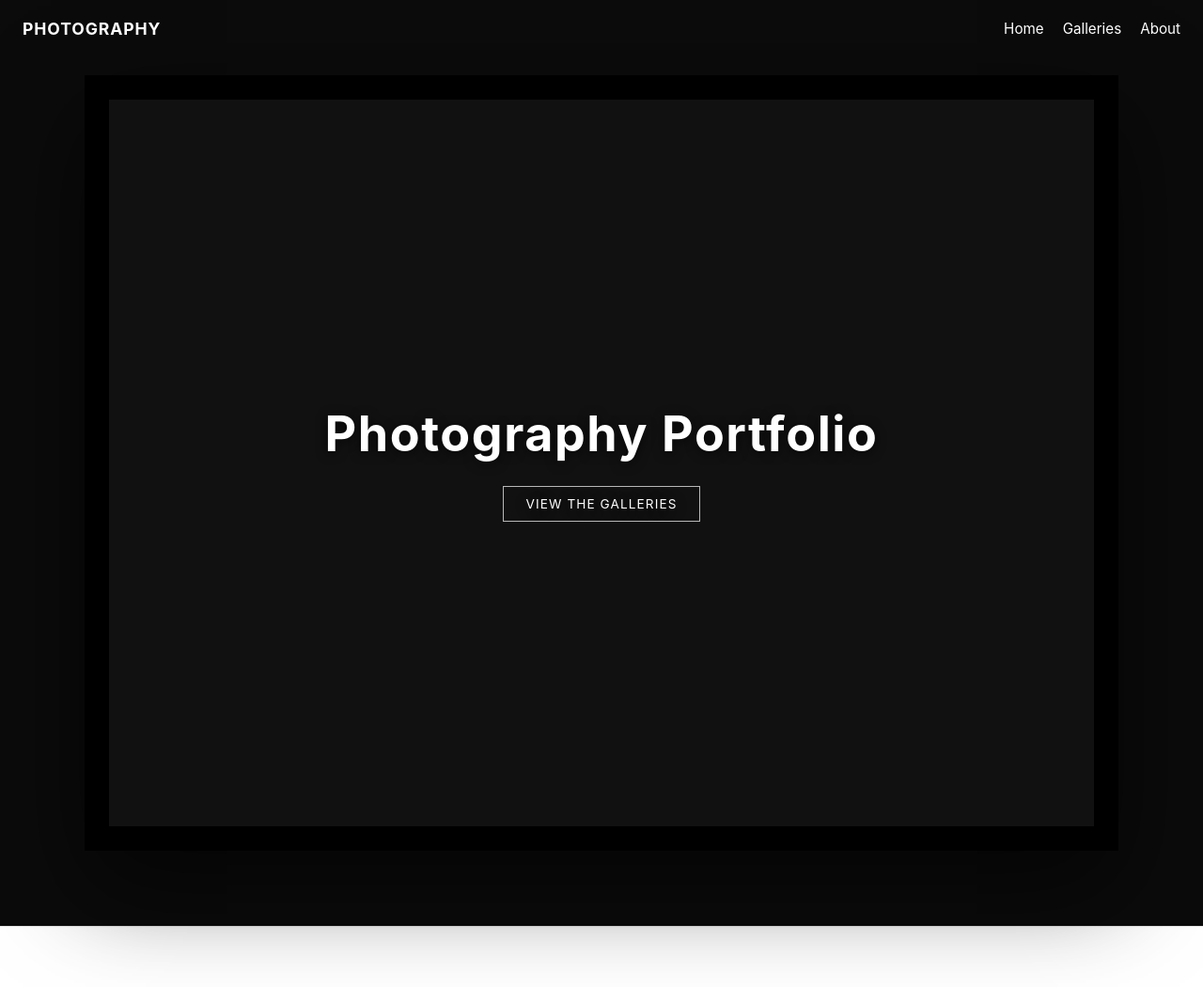
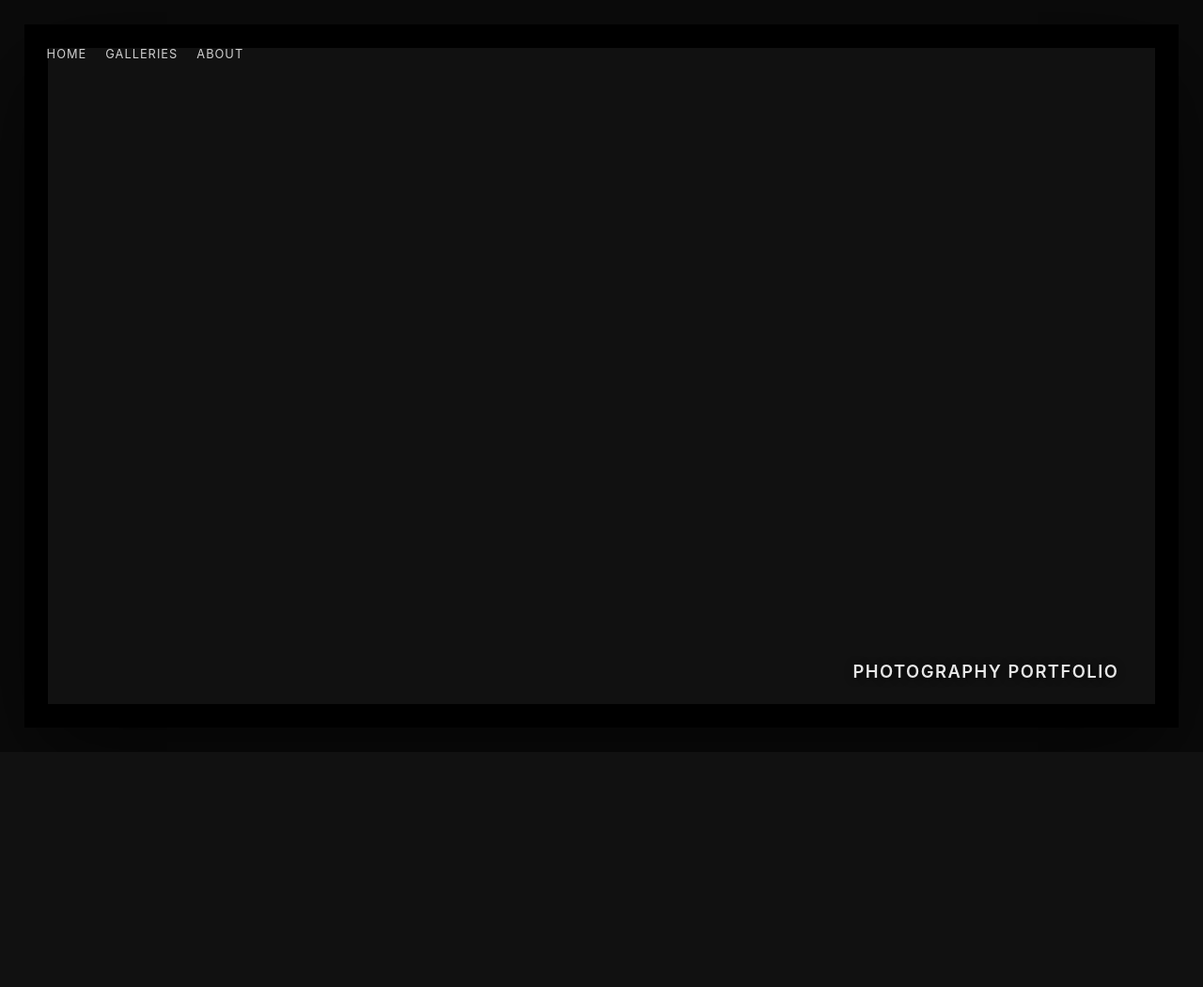
Before and after one commit to EdiAnderegg/PhotoBlog, a Django app: page / in a window 1280 px wide. Shown: the whole page at 94% size. After the commit the page ends 774 px from the top, so only its background shows below. Run offline with Django 5.2, Linux system fonts and the light colour scheme; data that the repository does not hold is empty.

Commit message:
Fix hero image cropping and make homepage a full-bleed framed photo
Homepage now fills the viewport edge-to-edge with no scroll, no
header/footer, and images use contain sizing so heads and portrait
shots are never cropped regardless of viewport size. Nav moved into
the frame's top-left corner, the photographer's name now sits as a
signed-photo signature in the bottom-right of the image, and the
whole site adopts a dark palette to match.

Co-Authored-By: Claude Sonnet 5 <noreply@anthropic.com>

```diff
--- a/portfolio/static/portfolio/css/site.css
+++ b/portfolio/static/portfolio/css/site.css
@@ -1,8 +1,8 @@
 :root {
-    --color-bg: #ffffff;
-    --color-text: #1a1a1a;
-    --color-muted: #6b6b6b;
-    --color-border: #e5e5e5;
+    --color-bg: #0d0d0d;
+    --color-text: #f2f2f2;
+    --color-muted: #a3a3a3;
+    --color-border: rgba(255, 255, 255, 0.12);
     --color-dark-bg: #0b0b0b;
     --color-dark-text: #f2f2f2;
     --font-family: -apple-system, "Segoe UI", Roboto, Helvetica, Arial, sans-serif;
@@ -35,18 +35,17 @@ a {
     align-items: center;
     justify-content: space-between;
     padding: 1.25rem 1.5rem;
-    position: absolute;
-    top: 0;
-    left: 0;
-    right: 0;
-    z-index: 10;
-    color: #fff;
+    color: var(--color-text);
+    border-bottom: 1px solid var(--color-border);
 }
 
-body:not(.has-hero) .site-header {
-    position: static;
-    color: var(--color-text);
-    border-bottom: 1px solid var(--color-border);
+body.has-hero .site-header,
+body.has-hero .site-footer {
+    display: none;
+}
+
+body.has-hero {
+    overflow: hidden;
 }
 
 .site-header__brand {
@@ -70,74 +69,80 @@ body:not(.has-hero) .site-header {
 /* Hero */
 
 .hero {
-    min-height: 100vh;
+    height: 100vh;
+    height: 100dvh;
     display: flex;
     align-items: center;
     justify-content: center;
     background: var(--color-dark-bg);
-    padding: 5rem 1.5rem;
+    padding: clamp(0.75rem, 2vw, 2rem);
+    overflow: hidden;
 }
 
 .hero-frame {
     position: relative;
-    width: min(92vw, 1100px);
-    aspect-ratio: 4 / 3;
+    display: flex;
+    flex-direction: column;
+    width: 100%;
+    height: 100%;
     background: #000;
     padding: clamp(0.75rem, 2vw, 2rem);
     box-shadow: 0 40px 100px rgba(0, 0, 0, 0.6);
 }
 
+.hero-frame__nav {
+    position: absolute;
+    top: clamp(0.75rem, 2vw, 1.5rem);
+    left: clamp(0.75rem, 2vw, 1.5rem);
+    z-index: 10;
+    display: flex;
+    gap: 1.25rem;
+}
+
+.hero-frame__nav a {
+    text-decoration: none;
+    font-size: 0.8rem;
+    text-transform: uppercase;
+    letter-spacing: 0.08em;
+    color: rgba(255, 255, 255, 0.8);
+    transition: color 0.2s ease;
+}
+
+.hero-frame__nav a:hover {
+    color: #fff;
+}
+
 .hero-frame__inner {
     position: relative;
+    flex: 1;
     width: 100%;
-    height: 100%;
     overflow: hidden;
     background: #111;
 }
 
 .hero-layer {
     position: absolute;
-    inset: -8%;
-    background-size: cover;
+    inset: 0;
+    background-size: contain;
+    background-repeat: no-repeat;
     background-position: center;
     will-change: transform;
     transition: transform 0.2s ease-out;
 }
 
-.hero-frame__content {
-    position: relative;
-    height: 100%;
-    display: flex;
-    flex-direction: column;
-    align-items: center;
-    justify-content: center;
-    gap: 1.5rem;
-    text-align: center;
-    color: #fff;
-    text-shadow: 0 2px 12px rgba(0, 0, 0, 0.6);
-}
-
-.hero-frame__content h1 {
-    font-size: clamp(1.75rem, 5vw, 3.25rem);
+.hero-frame__signature {
+    position: absolute;
+    right: clamp(1rem, 3vw, 2.5rem);
+    bottom: clamp(0.75rem, 2vw, 1.5rem);
     margin: 0;
-    letter-spacing: 0.03em;
-}
-
-.hero-frame__cta {
-    display: inline-block;
-    padding: 0.65rem 1.5rem;
-    border: 1px solid rgba(255, 255, 255, 0.7);
-    text-decoration: none;
-    color: #fff;
-    font-size: 0.85rem;
+    font-family: var(--font-family);
+    font-weight: 600;
+    font-size: clamp(0.85rem, 1.6vw, 1.15rem);
     text-transform: uppercase;
     letter-spacing: 0.08em;
-    transition: background 0.2s ease, color 0.2s ease;
-}
-
-.hero-frame__cta:hover {
-    background: #fff;
-    color: #000;
+    color: rgba(255, 255, 255, 0.9);
+    text-shadow: 0 1px 8px rgba(0, 0, 0, 0.75);
+    z-index: 5;
 }
 
 @media (prefers-reduced-motion: reduce) {
@@ -148,11 +153,7 @@ body:not(.has-hero) .site-header {
 
 @media (max-width: 640px) {
     .hero {
-        padding: 3rem 1rem;
-    }
-
-    .hero-frame {
-        aspect-ratio: 3 / 4;
+        padding: 1rem;
     }
 }
 
@@ -177,7 +178,7 @@ body:not(.has-hero) .site-header {
     aspect-ratio: 4 / 5;
     background-size: cover;
     background-position: center;
-    background-color: #f0f0f0;
+    background-color: #1a1a1a;
     transition: transform 0.4s ease;
 }
 
@@ -272,11 +273,6 @@ body:not(.has-hero) .site-header {
 }
 
 /* Photo detail (fullscreen) */
-
-body.photo-view {
-    background: var(--color-dark-bg);
-    color: var(--color-dark-text);
-}
 
 body.photo-view main {
     display: flex;
--- a/portfolio/templates/portfolio/home.html
+++ b/portfolio/templates/portfolio/home.html
@@ -6,6 +6,11 @@
 {% block content %}
     <section class="hero">
         <div class="hero-frame">
+            <nav class="hero-frame__nav">
+                <a href="{% url 'home' %}">Home</a>
+                <a href="{% url 'collections' %}">Galleries</a>
+                <a href="{% url 'about' %}">About</a>
+            </nav>
             <div class="hero-frame__inner">
                 {% if photographer.hero_background %}
                     <div class="hero-layer" data-parallax-speed="0.4"
@@ -19,10 +24,7 @@
                     <div class="hero-layer" data-parallax-speed="1.4"
                          style="background-image:url('{{ photographer.portrait.url }}')"></div>
                 {% endif %}
-                <div class="hero-frame__content">
-                    <h1>{{ photographer.name|default:"Photography Portfolio" }}</h1>
-                    <a class="hero-frame__cta" href="{% url 'collections' %}">View the Galleries</a>
-                </div>
+                <p class="hero-frame__signature">{{ photographer.name|default:"Photography Portfolio" }}</p>
             </div>
         </div>
     </section>
```
